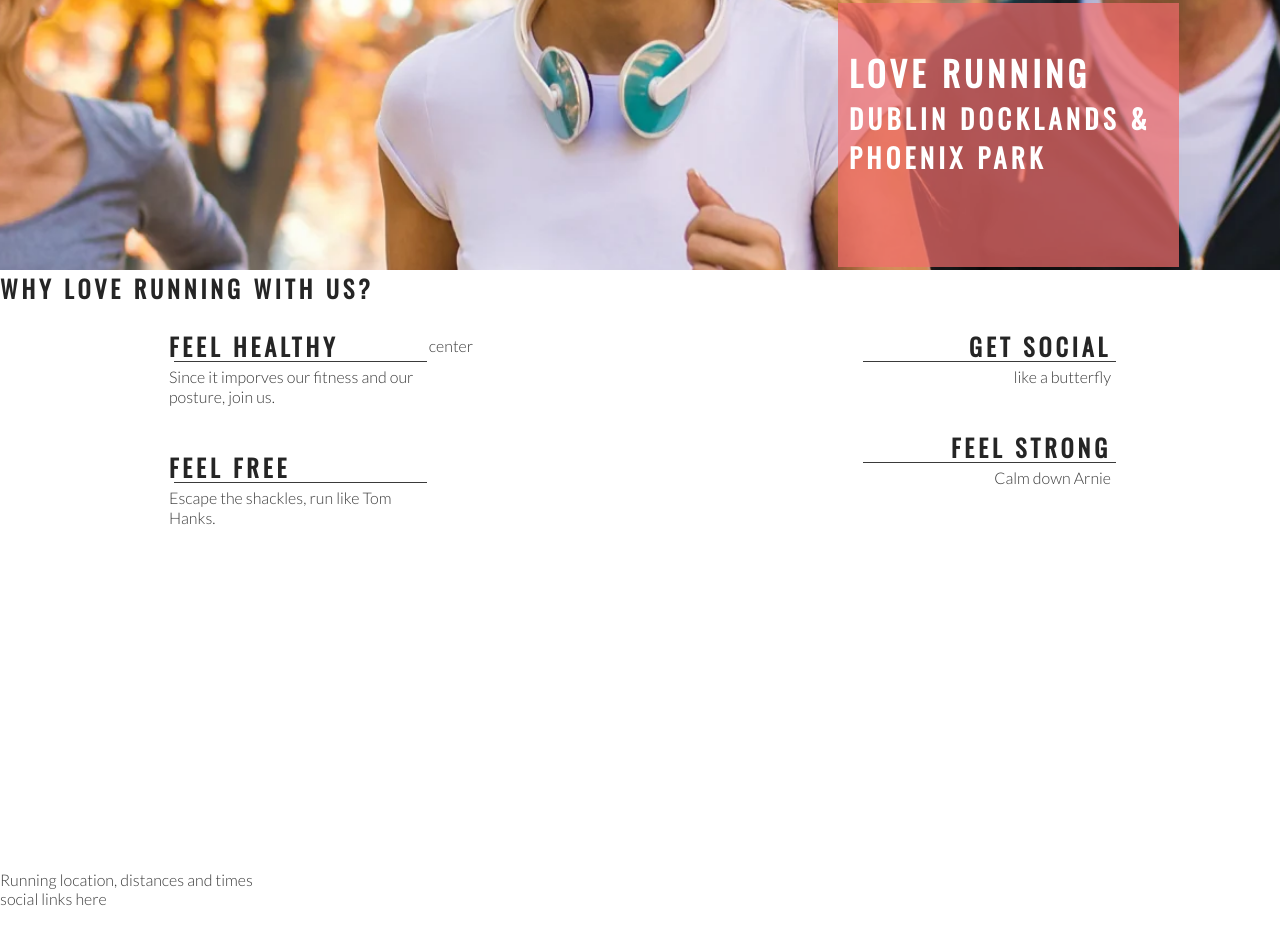
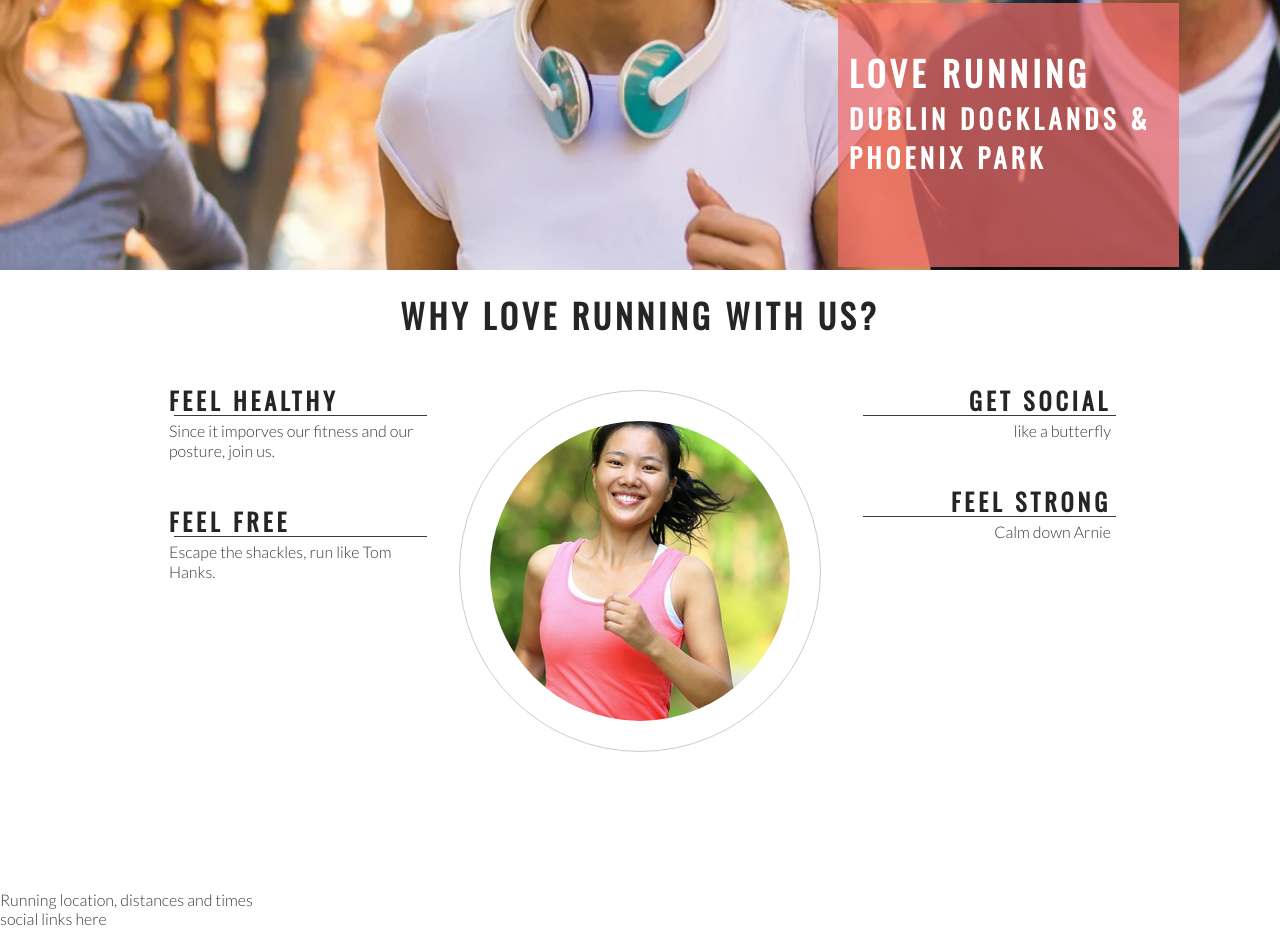
Before and after one commit to barryfitzachary/love-running, a plain HTML site: page index.html in a window 1280 px wide. Shown: the part 405-1333 px from the top of the page. Drawn offline with nearby package versions, Linux system fonts and the light colour scheme.

Commit message:
Add club ethos central image and style into a circle

```diff
--- a/assets/css/style.css
+++ b/assets/css/style.css
@@ -167,3 +167,27 @@ text-align: right;
 .right-about-heading p {
     text-align: right;
 }
+
+#welcome {
+    text-align: center;
+    margin: 20px;
+    font-size: 208%;
+}
+
+#circle-container {
+    width: 300px;
+    height: 300px;
+    padding: 30px;
+    border-style: solid;
+    border-color: #ccc;
+    border-width: 1px;
+    margin: 0 auto;
+    border-radius: 50%;
+
+}
+
+#circle-cover-bg {
+    background: url('../images/walking-lady.jpg') no-repeat center center;
+    height: 100%;
+    border-radius: 50%;
+}
--- a/index.html
+++ b/index.html
@@ -40,7 +40,7 @@
         </div>
     </section>
     <section id="club-ethos">
-        <h1>Why Love Running With Us?</h1>
+        <h2 id="welcome">Why Love Running With Us?</h2>
         <div id="left-about">
             <div class="left-about-heading">
                 <h2>Feel Healthy</h2>
@@ -73,7 +73,11 @@
                 </p>
             </div>
         </div>
-        <div id="center-about">center</div>
+        <div id="center-about">
+            <div id="circle-container">
+                <div id="circle-cover-bg"></div>
+            </div>
+        </div>
     </section>
     <section>
         Running location, distances and times
```
Also changed, not shown: assets/images/walking-lady.jpg (added).
